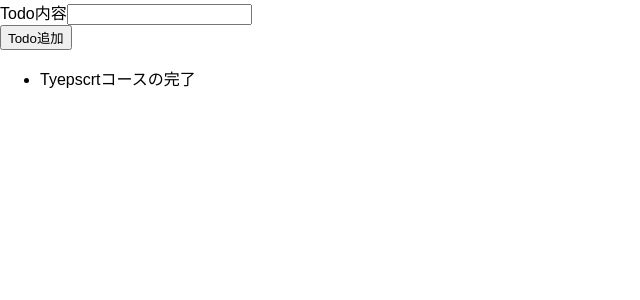
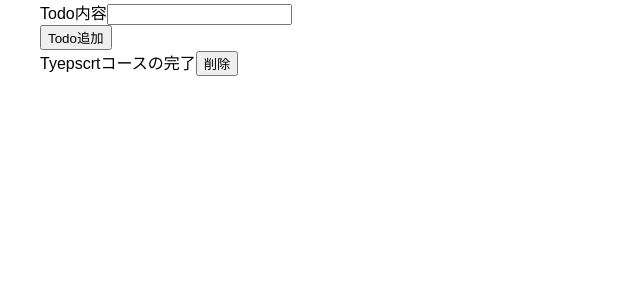
Before and after one commit to naokiuma/react_ts_study, a React (Create React App) app: page / in a window 1280 px wide. Shown: the top 300 px of the page, without its empty margins (0-640 px from the left). Built offline with nearby package versions, Linux system fonts and the light colour scheme.

Commit message:
データ取得 + todoチュートリアルまで

```diff
--- a/src/components/Memo/Header.tsx
+++ b/src/components/Memo/Header.tsx
@@ -3,27 +3,35 @@ import { createUUID } from '../../utils/createUUID';
 
 type HeaderProps = {
     setCategory: any;
-};
-type Data = {
-    value: any; // valueプロパティの型を適切に指定
-    // 他のプロパティがあればここに追加
+	uuid:string;
 };
 
+
 export const Header: React.FC<HeaderProps> = (props) => {
-    let first_uuid = createUUID();
+    // let first_uuid = createUUID();
     const inputed_UUID = useRef<HTMLInputElement>(null);
     const [login_disable, set_login_disable] = useState(false);
 
+	// カテゴリーid1：todos
+	//0: Object { id: 1, title: "Pay my taxes" }
+
+	// カテゴリーid2：レストラン
+	// id 10 ブルーの
+	// id 11 デイリーグリル
+
+	// カテゴリーid4：books
     // ログイン処理
     const LoginHundler = () => {
         if (inputed_UUID.current) {
             fetch(
-                'https://challenge-server.tracks.run/memoapp/memo?category_id=4',
+                // 'https://challenge-server.tracks.run/memoapp/memo?category_id=4',
+                'https://challenge-server.tracks.run/memoapp/category',
+
                 {
                     method: 'GET',
                     headers: {
                         // 'x-access-token':inputed_UUID.current?.value,
-                        'x-access-token': first_uuid,
+                        'x-access-token': props.uuid,
                         'Content-Type': 'application/json',
                     },
                 }
@@ -43,7 +51,7 @@ export const Header: React.FC<HeaderProps> = (props) => {
             <input
                 type="text"
                 id="access_token"
-                placeholder={first_uuid}
+                placeholder={props.uuid}
                 ref={inputed_UUID}
             />
             <button disabled={login_disable} onClick={LoginHundler}>
--- a/src/components/Memo/MemoMain.tsx
+++ b/src/components/Memo/MemoMain.tsx
@@ -1,28 +1,61 @@
 import { useState } from 'react';
 import { Header } from '../../components/Memo/Header';
+import { Category_Memo_list } from '../../components/Memo/parts/Category_Memo_list';
 import { createUUID } from '../../utils/createUUID';
 
+
+
+
+
 type Category = {
-    id: number; // または適切な型
-    name: string; // または適切な型
+    id: number;
+    name: string;
 };
 
+type SelectedMemo = {
+    title: string;
+    content: string;
+};
 export const MemoMain: React.FC = () => {
+    let first_uuid = createUUID();
+
     const [category, setCategory] = useState<Category[]>([]);
+	const [selected_memo,setSelected_memo] = useState<SelectedMemo>();
     return (
         <>
-            <Header setCategory={setCategory} />
-            {/* {category.length > 0 &&
-				<ul>
-					{
-						category.map((item, index) => (
-							<li id={`category-${item.id}`} key={index}>
-								{item.name}
-							</li>
-						))
+            <Header setCategory={setCategory} uuid={first_uuid}/>
+			<div className="contets_wrap">
+				<aside className='aside_area'>
+					{category.length > 0 &&
+						<ul>
+							{
+								category.map((item) => (
+									<Category_Memo_list
+										id={item.id}
+										name={item.name}
+										uuid={first_uuid}
+										selected_func = {setSelected_memo}
+										key={item.id}
+									/>
+								))
+							}
+						</ul>
 					}
-				</ul>
-			} */}
+				</aside>
+				<div className="main_area">
+					<div className="_inner">
+						{selected_memo?.title && (
+							<span>{selected_memo.title}</span>
+						)}
+						{selected_memo?.content &&(
+							<p>{selected_memo.content}</p>
+						)}
+					</div>
+				</div>
+
+			</div>
+
+
         </>
     );
 };
--- /dev/null
+++ b/src/components/Memo/parts/Category_Memo_list.tsx
@@ -0,0 +1,87 @@
+import { useState,useRef,useEffect } from "react";
+
+type CategoryListTyep = {
+	id:number;
+	name:string;
+	uuid:string;
+	selected_func:any
+}
+type Memo = {
+	id:number;
+	title:string;
+}
+
+
+export const Category_Memo_list:React.FC<CategoryListTyep> = (Props)=>{
+    const [memos, setMemos] = useState<Memo[]>([]);
+	//該当カテゴリーの開閉状態
+	const [is_active,set_is_active] = useState(false);
+
+	//カテゴリー内の特定のメモを表示
+	const GetMemos = (id:number) => {
+		//開いている場合とじる
+		if(is_active){
+			set_is_active(false)
+		}else{
+			fetch(
+				`https://challenge-server.tracks.run/memoapp/memo?category_id=${id}`,
+				{
+					method: 'GET',
+					headers: {
+						'x-access-token': Props.uuid,
+						'Content-Type': 'application/json',
+					},
+				}
+			)
+			.then((response) => {
+				// レスポンスを処理するコードを記述
+				return response.json();
+			})
+			.then((data) => {
+				console.log('取得したデータ:', data); // 取得したデータを表示
+				set_is_active(true)
+				setMemos(data)
+
+				Props.selected_func({title:'test',content:'test_content'})
+
+
+			});
+		}
+
+
+    };
+
+
+	const spanRef = useRef<HTMLSpanElement>(null);
+	useEffect(() => {
+		//textcontent確認用
+		// if (spanRef.current) {
+		//   const textContent = spanRef.current.textContent;
+		//   console.log(textContent)
+		// }
+	}, []);
+
+
+	return(
+		<li id={`category-${Props.id}`}>
+			<div className="category_inner">
+				<span
+					id={`category-${Props.id}-title`}
+					ref={spanRef}
+					onClick={()=>GetMemos(Props.id)}
+				>
+					{Props.name}
+				</span>
+				{(memos.length > 0 && is_active)&&
+					<ul className="memos">
+						{
+							memos.map((item)=>(
+								<li id={`memo-${item.id}`}>{item.title}</li>
+							))
+						}
+					</ul>
+				}
+			</div>
+		</li>
+	)
+}
--- a/src/components/Todo/TodoList.tsx
+++ b/src/components/Todo/TodoList.tsx
@@ -1,18 +1,20 @@
-// import React from 'react'
-
-// type:todos = {
-// 	id:number
-// }
-
+import { Dispatch } from "react";
+import {Todo} from './todo.model'
 interface TodolistProps {
     items: { id: string; text: string }[];
+	delete_func:(id:string) => void
+	// delete_func:Dispatch<Todo[]>//functionがusestateの関数の場合はこう書く
+
 }
 const Todolist: React.FC<TodolistProps> = (props) => {
     console.log(props.items);
     return (
         <ul>
             {props.items.map((todo) => (
-                <li key={todo.id}>{todo.text}</li>
+                <li key={todo.id}>
+					{todo.text}
+					<button onClick={() => props.delete_func(todo.id)}>削除</button>
+				</li>
             ))}
         </ul>
     );
--- a/src/components/Todo/TodoMain.tsx
+++ b/src/components/Todo/TodoMain.tsx
@@ -1,23 +1,27 @@
 import { useState } from 'react';
 import Todolist from './TodoList';
 import { NewTodo } from './NewTodo';
+import {Todo} from './todo.model'
 
 export const TodoMain: React.FC = () => {
-    //jsでやる場合
-    // const todos = [{id:'t1', text:'Tyepscrtコースの完了'},];
-    // todos.push({id:new_id, text:input_text})
 
-    const [todos, setTodos] = useState([
+    const [todos, setTodos] = useState<Todo[]>([
         { id: 't1', text: 'Tyepscrtコースの完了' },
     ]);
     const todoAddhandler = (input_text: string) => {
         const new_id = 't' + (todos.length + 1);
+		//setTodosに一つ前の値として保証できる。usestateで作った関数の仕様。
         setTodos((prev) => [...prev, { id: new_id, text: input_text }]);
     };
+
+	const deleteTodo = (id:string) =>{
+		setTodos(prev => prev.filter(todo => todo.id !== id));
+	}
+
     return (
         <>
             <NewTodo onAddTodo={todoAddhandler} />
-            <Todolist items={todos} />
+            <Todolist items={todos} delete_func={deleteTodo}/>
         </>
     );
 };
--- /dev/null
+++ b/src/components/Todo/todo.model.ts
@@ -0,0 +1,4 @@
+export interface Todo{
+	id:string;
+	text:string
+}
--- a/src/index.css
+++ b/src/index.css
@@ -1,7 +1,30 @@
 html {
-    font-family: sans-serif;
+  font-family: sans-serif;
 }
 
 body {
-    margin: 0;
+  margin: 0;
+  padding: 0 40px;
 }
+
+ul {
+  padding: 0;
+  margin: 0;
+}
+
+li {
+  list-style: none;
+}
+
+.contets_wrap {
+  display: flex;
+}
+
+.contets_wrap .main_area {
+  padding-top: 10px;
+}
+
+.category_inner {
+  padding: 10px;
+}
+/*# sourceMappingURL=index.css.map */
--- /dev/null
+++ b/src/index.scss
@@ -0,0 +1,29 @@
+html {
+    font-family: sans-serif;
+}
+
+body {
+    margin: 0;
+    padding: 0 40px;
+}
+
+ul {
+    padding: 0;
+    margin: 0;
+}
+li {
+    list-style: none;
+}
+
+// メインのレイアウト
+.contets_wrap {
+    display: flex;
+    .main_area {
+        padding-top: 10px;
+    }
+}
+
+//カテゴリー
+.category_inner {
+    padding: 10px;
+}
```
Also changed, not shown: 1 other file (tests, documents, lock files or other folders). Lines whose indentation alone changed are shown as unchanged.
